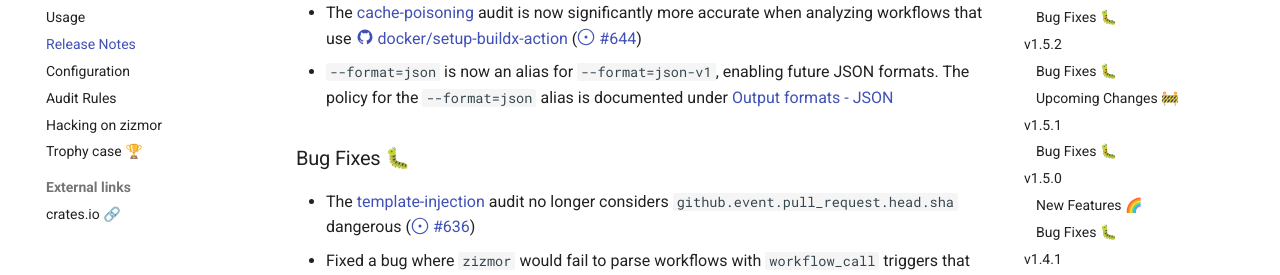
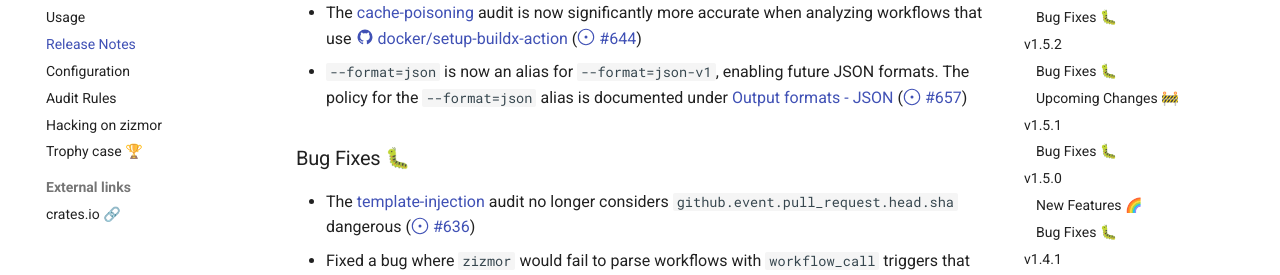
Before and after one commit to zizmorcore/zizmor, an MkDocs documentation site: the page built from docs/release-notes.md, in a window 1280 px wide and 900 px high, scrolled down 528 px. Shown: the part 172-447 px from the top of the window. Built offline with MkDocs 1.6.1 and Material for MkDocs 9.7.7, drawn with Linux system fonts in a browser that asks for light colours; comment, search, counter and statistics services are not loaded.

```diff
--- a/docs/release-notes.md
+++ b/docs/release-notes.md
@@ -29,7 +29,7 @@ of `zizmor`.
   when analyzing workflows that use @docker/setup-buildx-action (#644)
 * `--format=json` is now an alias for `--format=json-v1`, enabling
   future JSON formats. The policy for the `--format=json` alias is
-  documented under [Output formats - JSON](./usage.md#json)
+  documented under [Output formats - JSON](./usage.md#json) (#657)
 
 ### Bug Fixes 🐛
 
--- a/docs/snippets/help.txt
+++ b/docs/snippets/help.txt
@@ -25,7 +25,7 @@ Options:
       --no-progress
           Don't show progress bars, even if the terminal supports them
       --format <FORMAT>
-          The output format to emit. By default, cargo-style diagnostics will be emitted [default: plain] [possible values: plain, json, sarif, github]
+          The output format to emit. By default, cargo-style diagnostics will be emitted [default: plain] [possible values: plain, json, json-v1, sarif, github]
       --color <MODE>
           Control the use of color in output [possible values: auto, always, never]
   -c, --config <CONFIG>
```
